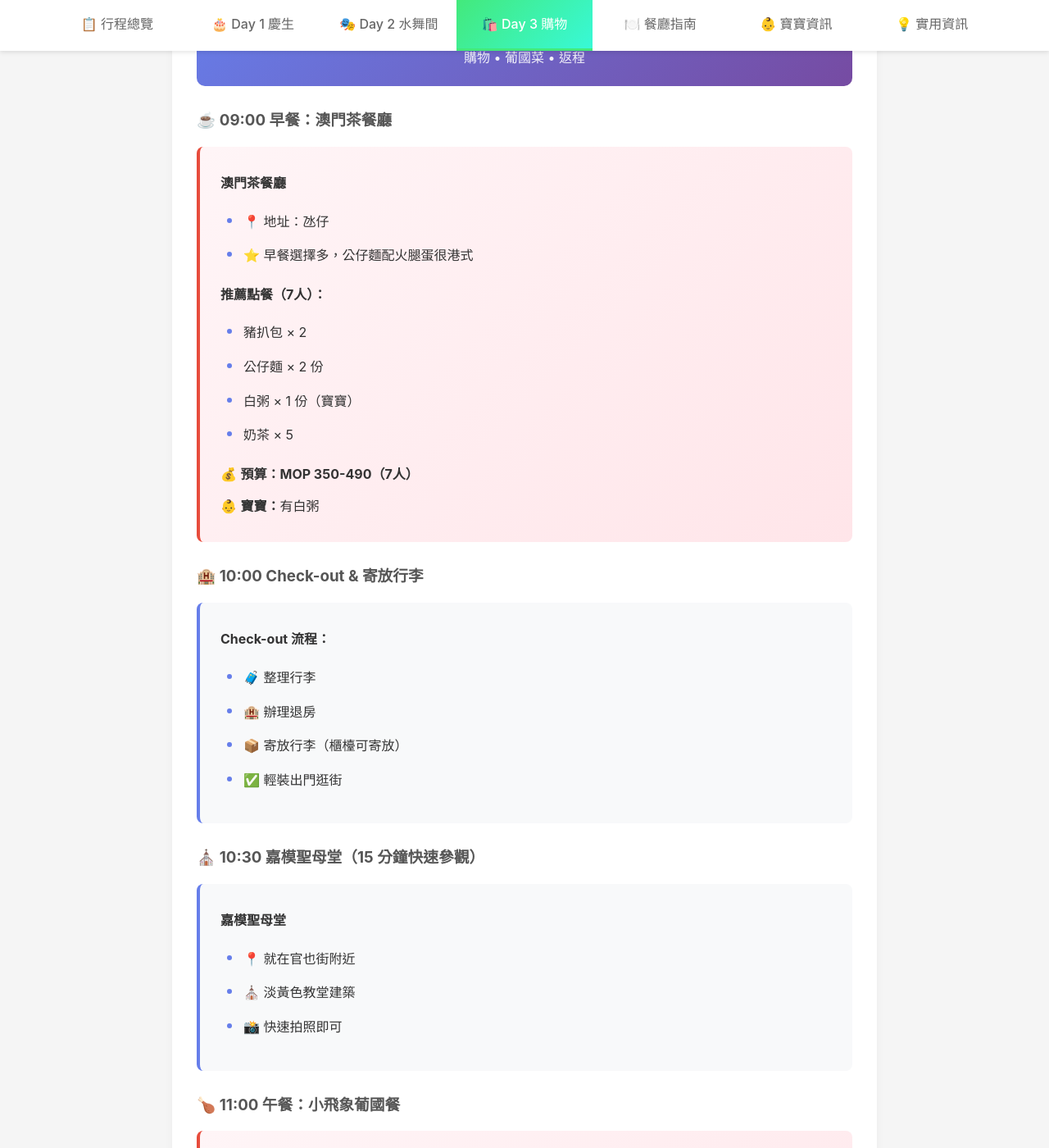
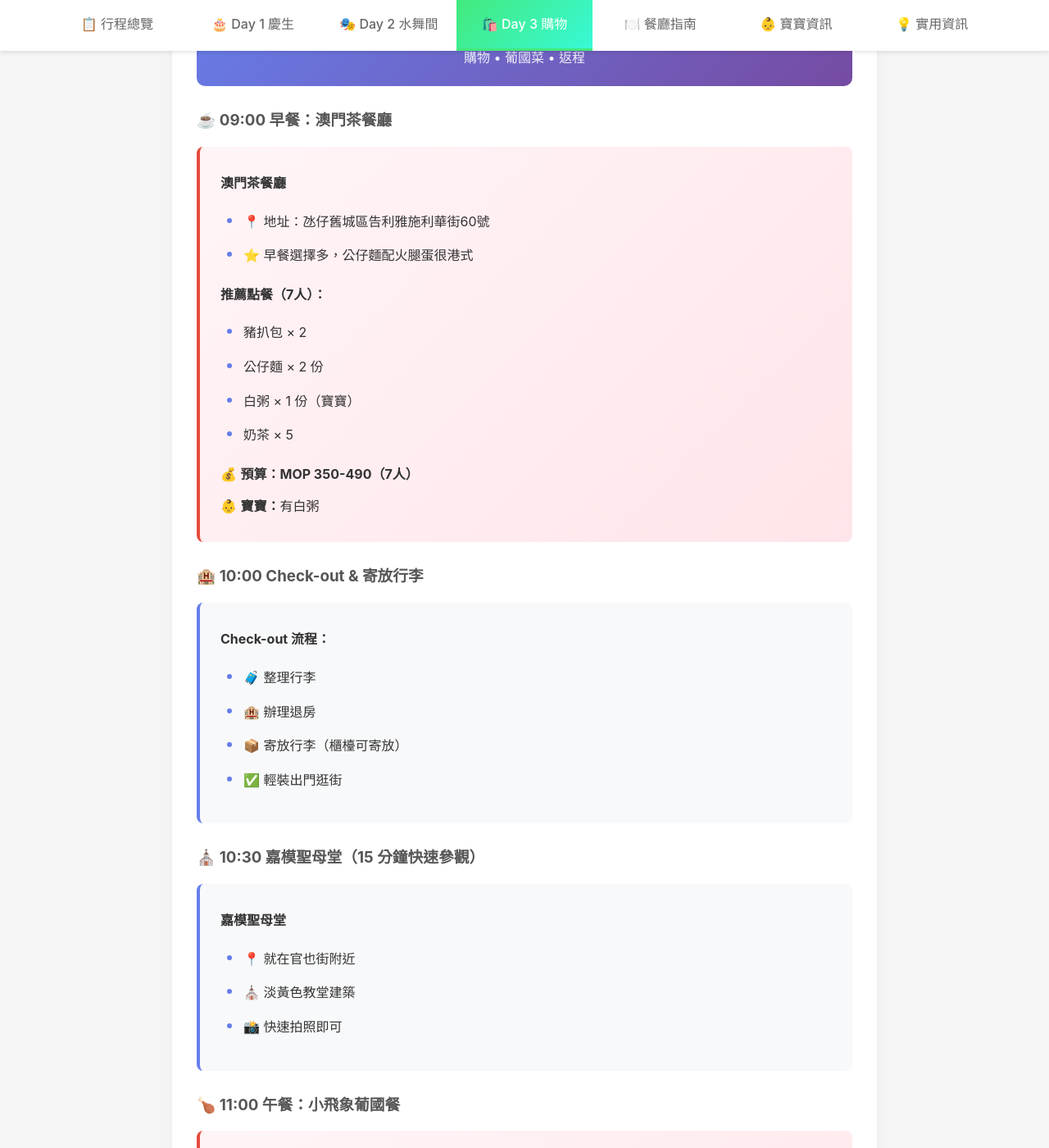
Before and after one commit to 10wang-creat/macau-trip-2026, a Jekyll site: the page built from day3.md, in a window 1280 px wide and 1400 px high, scrolled down 490 px. Shown: the whole window at 82% size. Built offline with Jekyll 4.4.1, drawn with Linux system fonts in a browser that asks for light colours; some of the changed text lies outside the part shown.

Commit message:
Day3餐廳補完整地址

```diff
--- a/day3.md
+++ b/day3.md
@@ -16,7 +16,7 @@ permalink: /day3
 <div class="meal-section">
 <p><strong>澳門茶餐廳</strong></p>
 <ul>
-<li>📍 地址：氹仔</li>
+<li>📍 地址：氹仔舊城區告利雅施利華街60號</li>
 <li>⭐ 早餐選擇多，公仔麵配火腿蛋很港式</li>
 </ul>
 
@@ -60,7 +60,7 @@ permalink: /day3
 <div class="meal-section">
 <p><strong>小飛象葡國餐</strong></p>
 <ul>
-<li>📍 地址：氹仔</li>
+<li>📍 地址：氹仔地堡街喜來登廣場地下A鋪</li>
 <li>⭐ 道地葡國菜，最後一餐吃好一點！</li>
 </ul>
 
```
